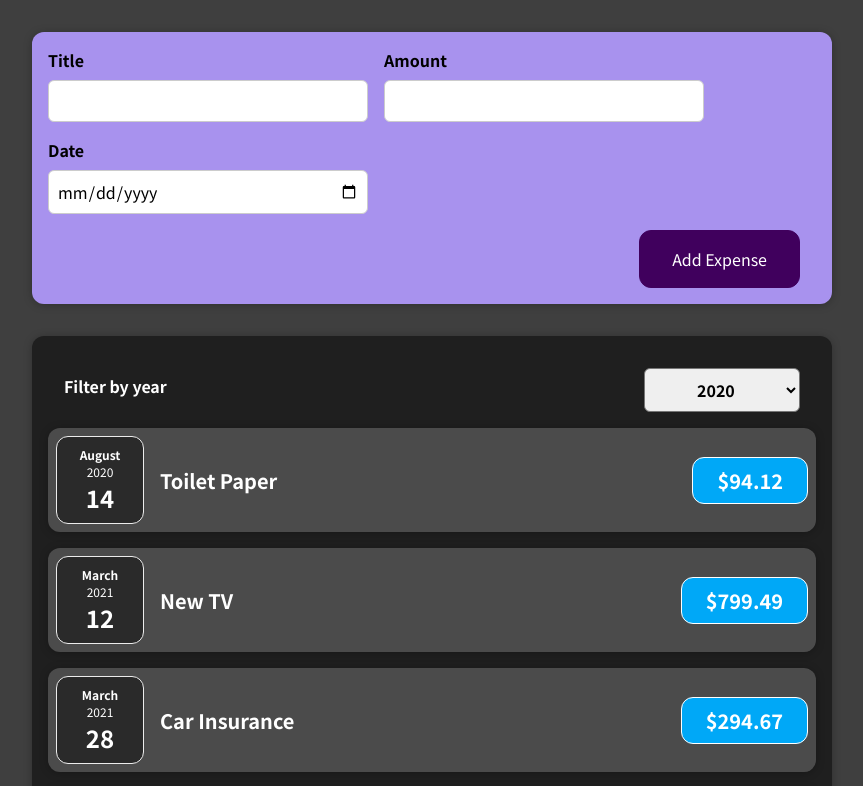
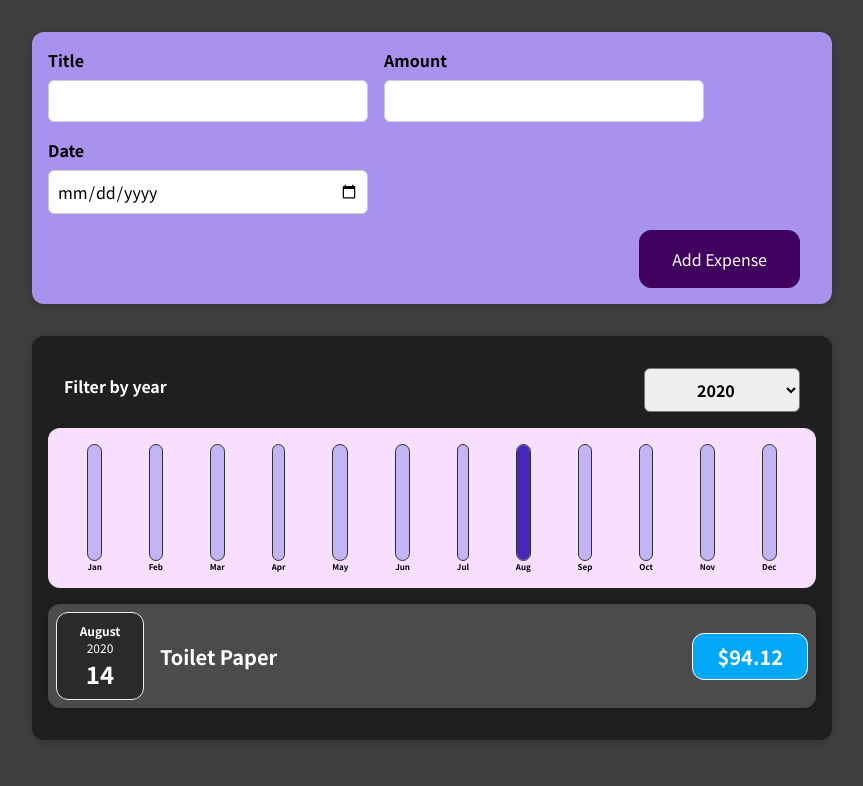
Before and after one commit to ravi7284007/expense-calculator-react-js, a React (Create React App) app: page / in a window 1280 px wide. Shown: the top 786 px of the page, without its empty margins (208-1071 px from the left). Built offline with nearby package versions, Linux system fonts and the light colour scheme.

Commit message:
new files

```diff
--- a/src/App.js
+++ b/src/App.js
@@ -1,8 +1,8 @@
-import React from "react";
+import React, { useState } from "react";
 import NewExpense from "./components/NewExpense/NewExpense";
 import Expenses from "./components/Expenses/Expenses";
-const App = () => {
-  const expenses = [
+
+const DUMMY_EXPENSES = [
   {
     id: "e1",
     title: "Toilet Paper",
@@ -24,9 +24,13 @@
   },
 ];
 
+const App = () => {
+  const [expenses, setExpenses] = useState(DUMMY_EXPENSES);
+
   const addExpenseHandler = (expense) => {
-    console.log("In App.js");
-    console.log(expense);
+    setExpenses((prevExpenses) => {
+      return [expense, ...prevExpenses];
+    });
   };
 
   return (
--- /dev/null
+++ b/src/components/Chart/Chart.css
@@ -0,0 +1,9 @@
+.chart {
+  padding: 1rem;
+  border-radius: 12px;
+  background-color: #f8dfff;
+  text-align: center;
+  display: flex;
+  justify-content: space-around;
+  height: 10rem;
+}
--- /dev/null
+++ b/src/components/Chart/Chart.js
@@ -0,0 +1,24 @@
+import React from "react";
+
+import ChartBar from "./ChartBar";
+import "./Chart.css";
+
+const Chart = (props) => {
+  const dataPointValues = props.dataPoints.map((dataPoint) => dataPoint.value);
+  const totalMaximum = Math.max(...dataPointValues);
+
+  return (
+    <div className="chart">
+      {props.dataPoints.map((dataPoint) => (
+        <ChartBar
+          key={dataPoint.label}
+          value={dataPoint.value}
+          maxValue={totalMaximum}
+          label={dataPoint.label}
+        />
+      ))}
+    </div>
+  );
+};
+
+export default Chart;
--- /dev/null
+++ b/src/components/Chart/ChartBar.css
@@ -0,0 +1,30 @@
+.chart-bar {
+  height: 100%;
+  display: flex;
+  flex-direction: column;
+  align-items: center;
+}
+
+.chart-bar__inner {
+  height: 100%;
+  width: 100%;
+  border: 1px solid #313131;
+  border-radius: 12px;
+  background-color: #c3b4f3;
+  overflow: hidden;
+  display: flex;
+  flex-direction: column;
+  justify-content: flex-end;
+}
+
+.chart-bar__fill {
+  background-color: #4826b9;
+  width: 100%;
+  transition: all 0.3s ease-out;
+}
+
+.chart-bar__label {
+  font-weight: bold;
+  font-size: 0.5rem;
+  text-align: center;
+}
--- /dev/null
+++ b/src/components/Chart/ChartBar.js
@@ -0,0 +1,25 @@
+import React from "react";
+
+import "./ChartBar.css";
+
+const ChartBar = (props) => {
+  let barFillHeight = "0%";
+
+  if (props.maxValue > 0) {
+    barFillHeight = Math.round((props.value / props.maxValue) * 100) + "%";
+  }
+
+  return (
+    <div className="chart-bar">
+      <div className="chart-bar__inner">
+        <div
+          className="chart-bar__fill"
+          style={{ height: barFillHeight }}
+        ></div>
+      </div>
+      <div className="chart-bar__label">{props.label}</div>
+    </div>
+  );
+};
+
+export default ChartBar;
--- a/src/components/Expenses/Expenses.js
+++ b/src/components/Expenses/Expenses.js
@@ -1,8 +1,9 @@
 import React, { useState } from "react";
 
-import ExpenseItem from "./ExpenseItem";
 import Card from "../UI/Card";
 import ExpensesFilter from "./ExpensesFilter";
+import ExpensesList from "./ExpensesList";
+import ExpensesChart from "./ExpensesChart";
 import "./Expenses.css";
 
 const Expenses = (props) => {
@@ -12,6 +13,10 @@
     setFilteredYear(selectedYear);
   };
 
+  const filteredExpenses = props.items.filter((expense) => {
+    return expense.date.getFullYear().toString() === filteredYear;
+  });
+
   return (
     <div>
       <Card className="expenses">
@@ -19,26 +24,8 @@
           selected={filteredYear}
           onChangeFilter={filterChangeHandler}
         />
-        <ExpenseItem
-          title={props.items[0].title}
-          amount={props.items[0].amount}
-          date={props.items[0].date}
-        />
-        <ExpenseItem
-          title={props.items[1].title}
-          amount={props.items[1].amount}
-          date={props.items[1].date}
-        />
-        <ExpenseItem
-          title={props.items[2].title}
-          amount={props.items[2].amount}
-          date={props.items[2].date}
-        />
-        <ExpenseItem
-          title={props.items[3].title}
-          amount={props.items[3].amount}
-          date={props.items[3].date}
-        />
+        <ExpensesChart expenses={filteredExpenses} />
+        <ExpensesList items={filteredExpenses} />
       </Card>
     </div>
   );
--- /dev/null
+++ b/src/components/Expenses/ExpensesChart.js
@@ -0,0 +1,29 @@
+import React from "react";
+
+import Chart from "../Chart/Chart";
+
+const ExpensesChart = (props) => {
+  const chartDataPoints = [
+    { label: "Jan", value: 0 },
+    { label: "Feb", value: 0 },
+    { label: "Mar", value: 0 },
+    { label: "Apr", value: 0 },
+    { label: "May", value: 0 },
+    { label: "Jun", value: 0 },
+    { label: "Jul", value: 0 },
+    { label: "Aug", value: 0 },
+    { label: "Sep", value: 0 },
+    { label: "Oct", value: 0 },
+    { label: "Nov", value: 0 },
+    { label: "Dec", value: 0 },
+  ];
+
+  for (const expense of props.expenses) {
+    const expenseMonth = expense.date.getMonth(); // starting at 0 => January => 0
+    chartDataPoints[expenseMonth].value += expense.amount;
+  }
+
+  return <Chart dataPoints={chartDataPoints} />;
+};
+
+export default ExpensesChart;
--- /dev/null
+++ b/src/components/Expenses/ExpensesList.css
@@ -0,0 +1,9 @@
+.expenses-list {
+  list-style: none;
+  padding: 0;
+}
+
+.expenses-list__fallback {
+  color: white;
+  text-align: center;
+}
--- /dev/null
+++ b/src/components/Expenses/ExpensesList.js
@@ -0,0 +1,27 @@
+import React from "react";
+
+import ExpenseItem from "./ExpenseItem";
+import "./ExpensesList.css";
+
+const ExpensesList = (props) => {
+  if (props.items.length === 0) {
+    return <h2 className="expenses-list__fallback">Found No Expenses</h2>;
+  }
+
+  return (
+    <ul className="expenses-list">
+      <li>
+        {props.items.map((expense) => (
+          <ExpenseItem
+            key={expense.id}
+            title={expense.title}
+            amount={expense.amount}
+            date={expense.date}
+          />
+        ))}
+      </li>
+    </ul>
+  );
+};
+
+export default ExpensesList;
```
Also changed, not shown: 1 other file (tests, documents, lock files or other folders). Lines whose indentation alone changed are shown as unchanged.
